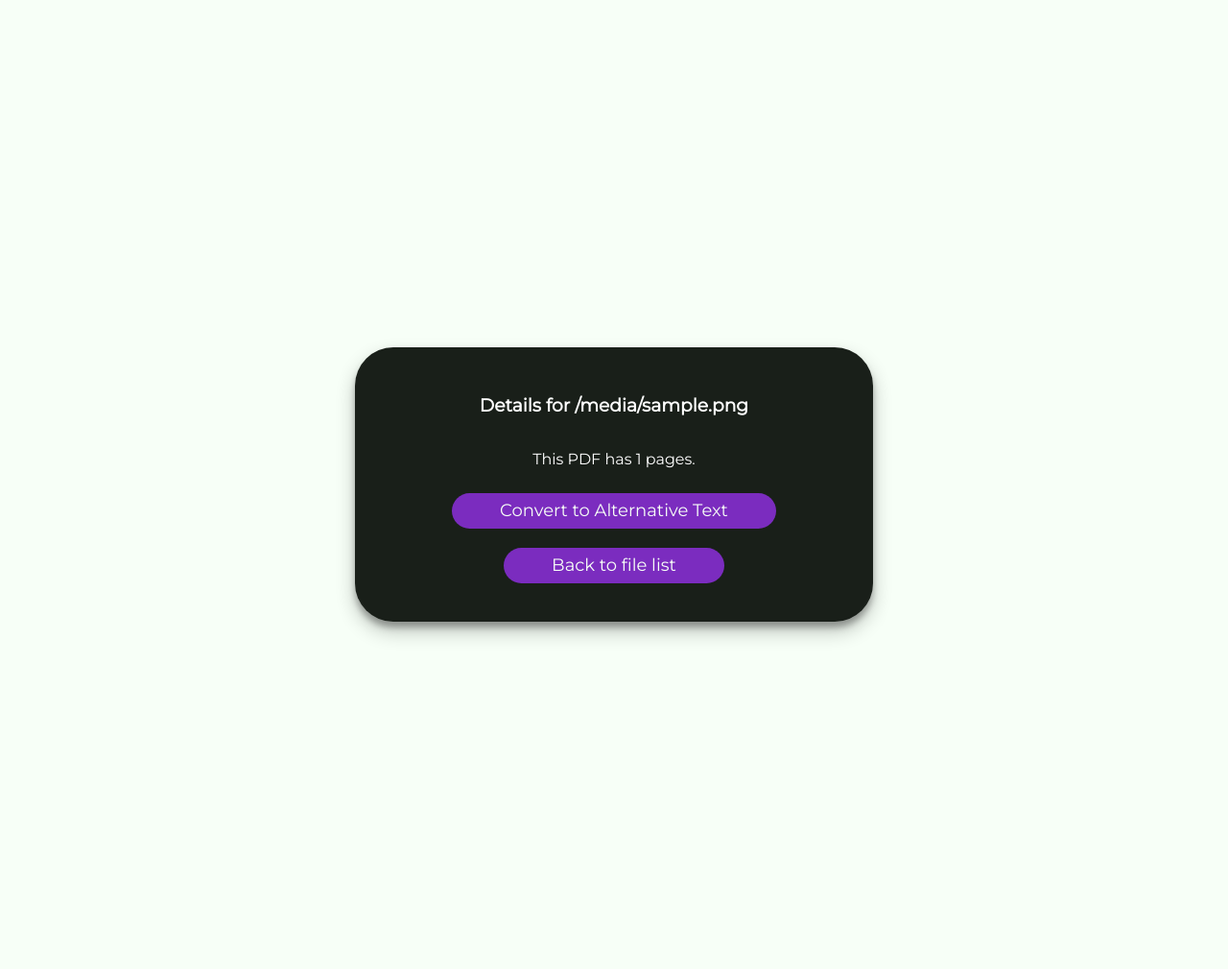
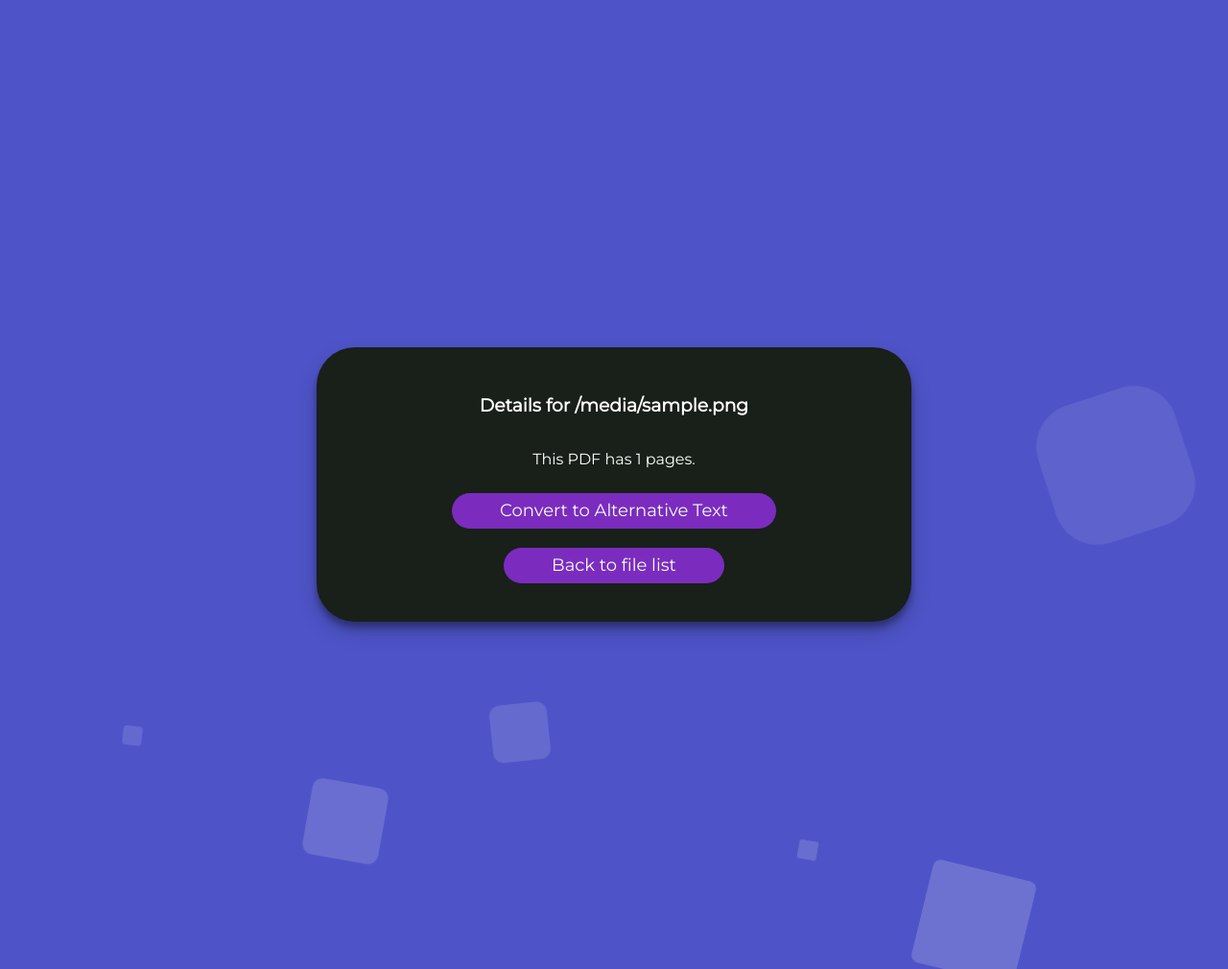
Before and after one commit to AltarisV/TRAIL-PDF, a Flask app: template templates/file_details.html in a window 1280 px wide. Shown: the whole page at 96% size. Run offline with Flask 3, Linux system fonts and the light colour scheme; the template is opened without the code that fills it: most values are stand-ins (such as "Sample title", 1, 10 or a date in 2020).

Commit message:
Add Background to file  details page

```diff
--- a/templates/file_details.html
+++ b/templates/file_details.html
@@ -12,16 +12,18 @@
         color: white;
       }
       .form-container {
+        position: absolute;
+        top: 0;
         width: 100vw;
         height: 100vh;
-        background-color: #f7fff7;
         display: flex;
         justify-content: center;
         align-items: center;
       }
+
       .upload-files-container {
         background-color: #191f19;
-        width: 420px;
+        width: 500px;
         padding: 30px 60px;
         border-radius: 40px;
         display: flex;
@@ -57,9 +59,143 @@
           text-decoration: none;
         }
       }
+
+      .area {
+        background: #4e54c8;
+        background: -webkit-linear-gradient(to left, #8f94fb, #4e54c8);
+        width: 100vw;
+        min-height: 100vh;
+      }
+
+      .circles {
+        padding: 0;
+        margin: 0;
+        position: absolute;
+        top: 0;
+        left: 0;
+        right: 0;
+        bottom: 0;
+        width: 100%;
+        height: 100%;
+        overflow: hidden;
+      }
+
+      .circles li {
+        position: absolute;
+        display: block;
+        list-style: none;
+        width: 20px;
+        height: 20px;
+        background: rgba(255, 255, 255, 0.2);
+        animation: animate 25s linear infinite;
+        bottom: -150px;
+      }
+
+      .circles li:nth-child(1) {
+        left: 25%;
+        width: 80px;
+        height: 80px;
+        animation-delay: 0s;
+      }
+
+      .circles li:nth-child(2) {
+        left: 10%;
+        width: 20px;
+        height: 20px;
+        animation-delay: 2s;
+        animation-duration: 12s;
+      }
+
+      .circles li:nth-child(3) {
+        left: 70%;
+        width: 20px;
+        height: 20px;
+        animation-delay: 4s;
+      }
+
+      .circles li:nth-child(4) {
+        left: 40%;
+        width: 60px;
+        height: 60px;
+        animation-delay: 0s;
+        animation-duration: 18s;
+      }
+
+      .circles li:nth-child(5) {
+        left: 65%;
+        width: 20px;
+        height: 20px;
+        animation-delay: 0s;
+      }
+
+      .circles li:nth-child(6) {
+        left: 75%;
+        width: 110px;
+        height: 110px;
+        animation-delay: 3s;
+      }
+
+      .circles li:nth-child(7) {
+        left: 35%;
+        width: 150px;
+        height: 150px;
+        animation-delay: 7s;
+      }
+
+      .circles li:nth-child(8) {
+        left: 50%;
+        width: 25px;
+        height: 25px;
+        animation-delay: 15s;
+        animation-duration: 45s;
+      }
+
+      .circles li:nth-child(9) {
+        left: 20%;
+        width: 15px;
+        height: 15px;
+        animation-delay: 2s;
+        animation-duration: 35s;
+      }
+
+      .circles li:nth-child(10) {
+        left: 85%;
+        width: 150px;
+        height: 150px;
+        animation-delay: 0s;
+        animation-duration: 11s;
+      }
+
+      @keyframes animate {
+        0% {
+          transform: translateY(0) rotate(0deg);
+          opacity: 1;
+          border-radius: 0;
+        }
+
+        100% {
+          transform: translateY(-1000px) rotate(720deg);
+          opacity: 0;
+          border-radius: 50%;
+        }
+      }
     </style>
   </head>
   <body>
+    <div class="area">
+      <ul class="circles">
+        <li></li>
+        <li></li>
+        <li></li>
+        <li></li>
+        <li></li>
+        <li></li>
+        <li></li>
+        <li></li>
+        <li></li>
+        <li></li>
+      </ul>
+    </div>
     <div class="form-container">
       <div class="upload-files-container">
         <form
```
